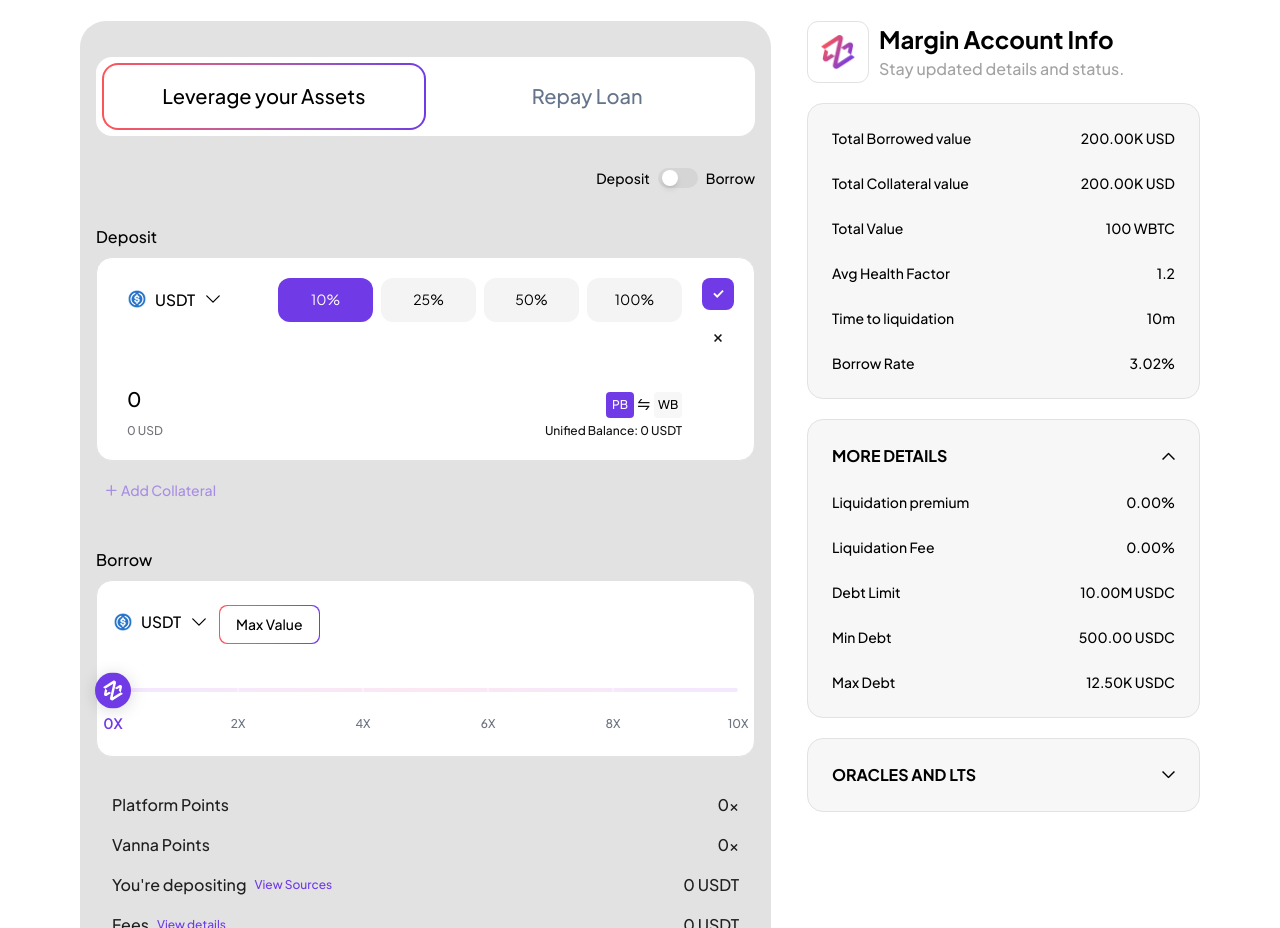
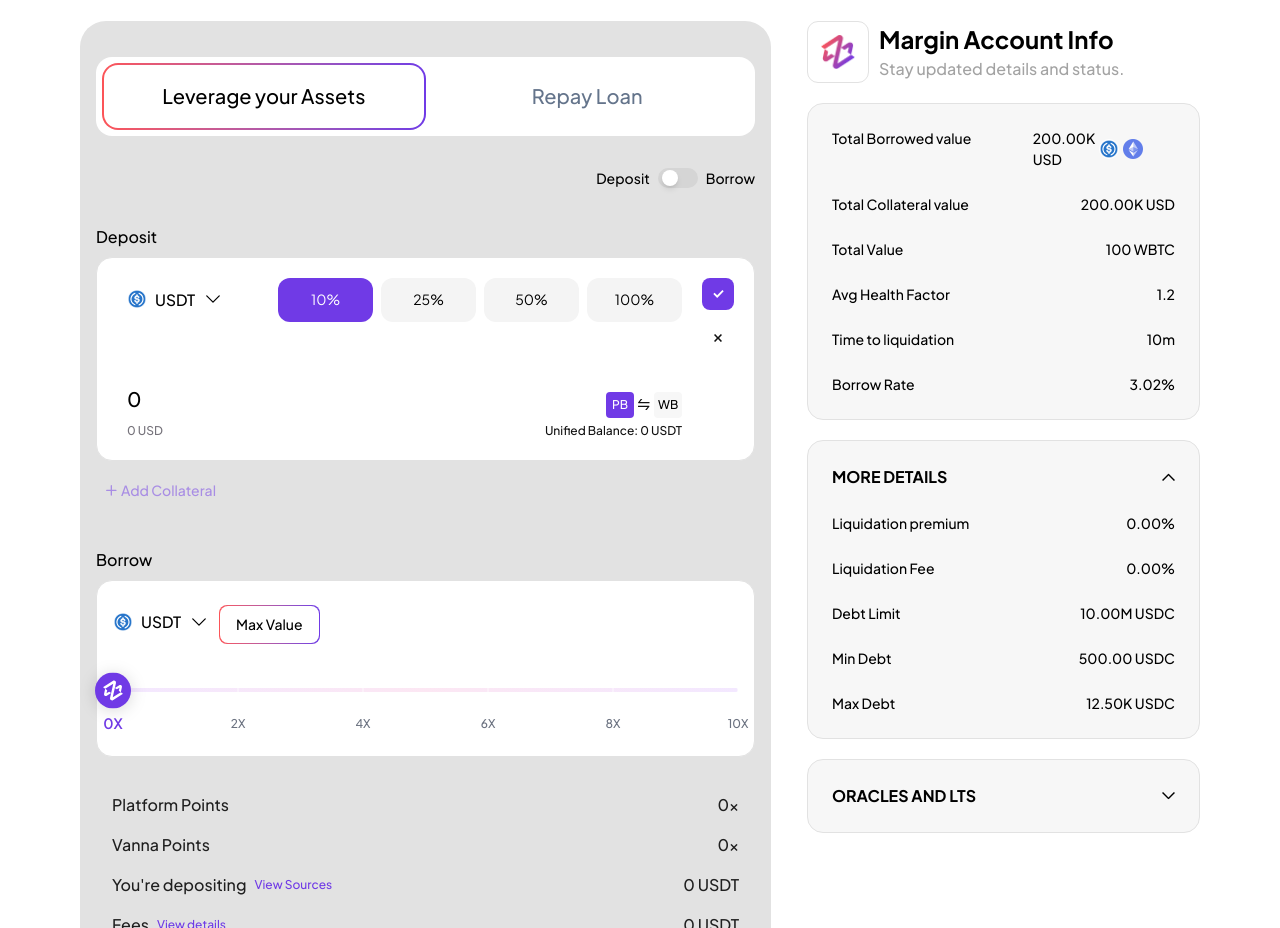
Before and after one commit to vannafinance/Vanna_Web_App, a Next.js app: page /margin in a window 1280 px wide. Shown: the part 1040-1968 px from the top of the page. Built offline with nearby package versions, Linux system fonts and the light colour scheme.

Commit message:
added borrowed items to info card

```diff
--- a/components/margin/info-card.tsx
+++ b/components/margin/info-card.tsx
@@ -1,6 +1,9 @@
 "use client";
 
+import { iconPaths } from "@/lib/constants";
+import { useCollateralBorrowStore } from "@/store/collateral-borrow-store";
 import { motion, AnimatePresence } from "framer-motion";
+import Image from "next/image";
 import { useState } from "react";
 
 interface InfoItem {
@@ -40,6 +43,8 @@ export const InfoCard = ({
     }, {} as { [key: string]: boolean })
   );
 
+  const borrowedItems = useCollateralBorrowStore((state) => state.borrowItems);
+  const collateralItems = useCollateralBorrowStore((state) => state.collaterals);
   // Toggle section expand/collapse
   const toggleExpanded = (title: string) => {
     setExpandedStates((prev) => ({
@@ -126,8 +131,24 @@ export const InfoCard = ({
               transition={{ duration: 0.3, delay: idx * 0.05 }}
             >
               <div className="text-[14px] font-medium">{item.name}</div>
-              <div className="text-[14px] font-medium">
+              <div className="text-[14px] font-medium flex items-center gap-1">
                 {formatValue(item.id, data[item.id])}
+                {item.id === "totalBorrowedValue" && borrowedItems.length > 0 && (
+                  <div className="w-full h-full flex items-center gap-1">
+                    {borrowedItems.map((borrowedItem) => {
+                      const assetName = borrowedItem.assetData.asset.split("0x")[1];
+                      return (
+                        <Image
+                          key={borrowedItem.assetData.asset}
+                          src={iconPaths[assetName as keyof typeof iconPaths]}
+                          alt={`${assetName} icon`}
+                          width={20}
+                          height={20}
+                        />
+                      );
+                    })}
+                  </div>
+                )}
               </div>
             </motion.div>
           );
@@ -207,16 +228,9 @@ export const InfoCard = ({
                         <div className="text-[14px] font-medium">
                           {item.name}
                         </div>
-                        {item.name == "totalBorrowedValue" ||
-                        item.name == "totalCollateralValue" ? (
-                          <div className="text-[14px] font-medium">
+                        <div className="text-[14px] font-medium">
                             {formatValue(item.id, data[item.id])}
-                          </div>
-                        ) : (
-                          <div className="text-[14px] font-medium">
-                            {formatValue(item.id, data[item.id])}
-                          </div>
-                        )}
+                        </div>
                       </motion.div>
                     );
                   })}
--- a/store/collateral-borrow-store.ts
+++ b/store/collateral-borrow-store.ts
@@ -10,7 +10,18 @@ export interface CollateralBorrowStateType {
 // Initial State
 const initialState: CollateralBorrowStateType = {
   collaterals: [],
-  borrowItems: [],
+  borrowItems:[
+    {
+      assetData: { asset: "0xUSDC", amount: "1000" },
+      percentage: 60,
+      usdValue: 100,
+    },
+    {
+      assetData: { asset: "0xETH", amount: "22000" }, // 0.022 ETH
+      percentage: 40,
+      usdValue: 403.67,
+    },
+  ] ,
 };
 
 // Export Store
```
